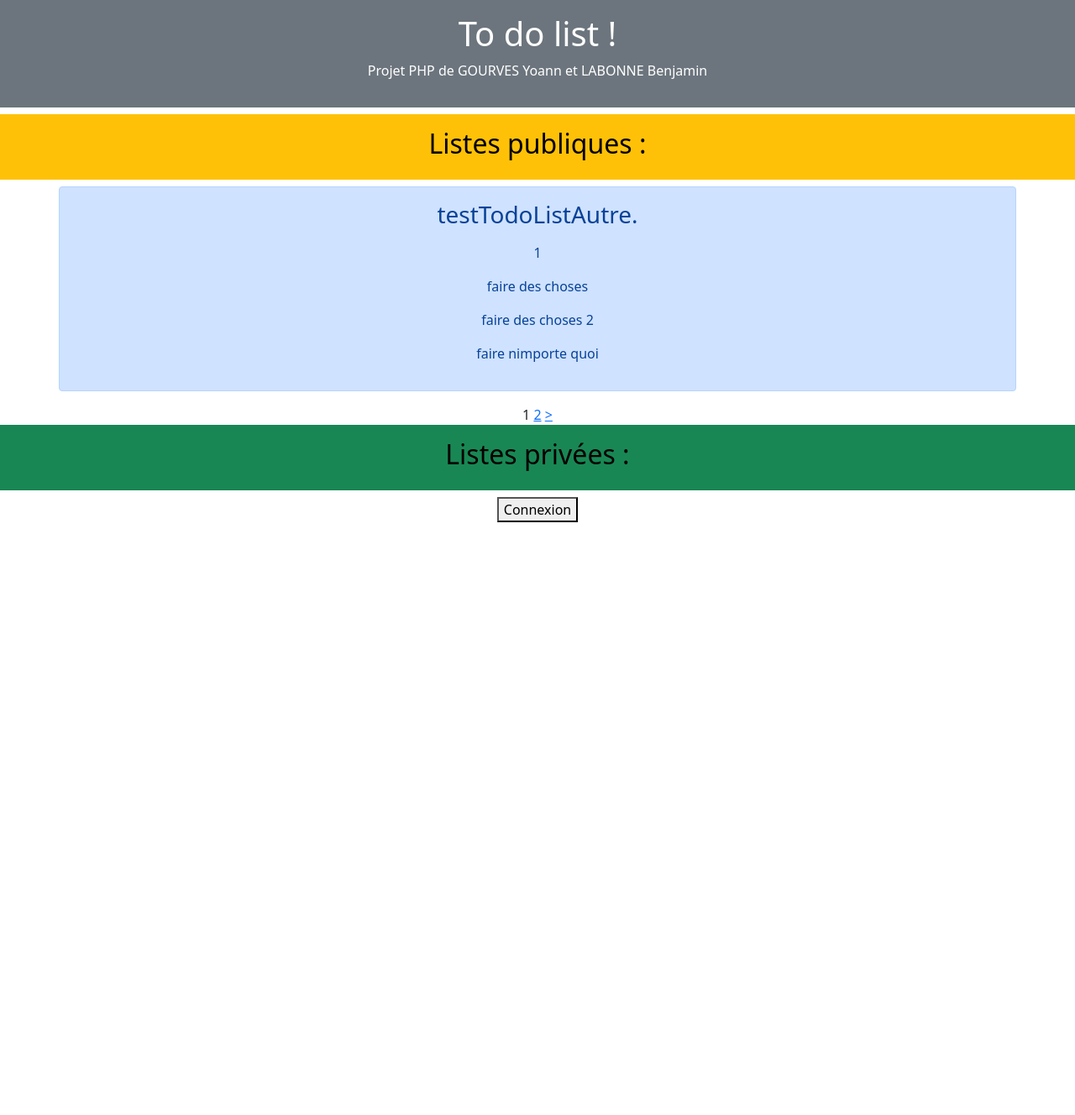
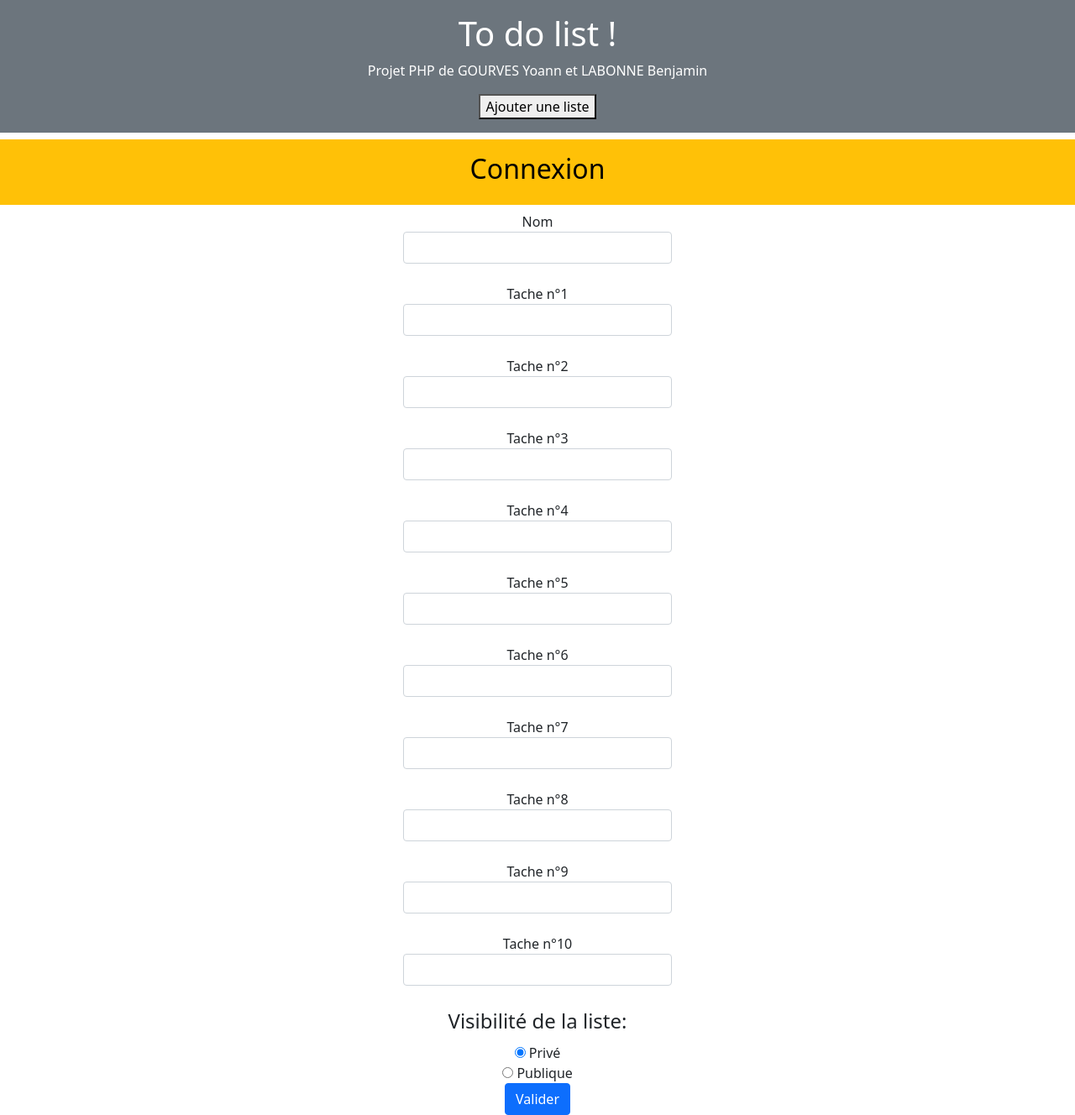
Before and after one commit to belabon25/2A-PHP, a PHP site: page /index.php?action=addList in a window 1280 px wide. Shown: the whole page at 84% size. Before the commit the page ends 622 px from the top, so only its background shows below. Run offline with PHP 8.4, Linux system fonts and the light colour scheme; data comes from the database, SQL or seed files in the repository.

Commit message:
implemented adding lists

```diff
--- a/config/utils.php
+++ b/config/utils.php
@@ -24,3 +24,4 @@ $vues['vueTaskPrivee']=$dir.'vues/vueTaskPrivee.php';
 $vues['vueConnexion']=$dir.'vues/vueConnexion.php';
 $vues['vueEnTete']=$dir.'vues/vueEnTete.php';
 $vues['vueTaskPriveeNonCo']=$dir.'vues/vueTaskPriveeNonCo.php';
+$vues['vueAddList']=$dir.'vues/vueAddList.php';
--- a/controleur/controller.php
+++ b/controleur/controller.php
@@ -54,6 +54,23 @@ class Controller
         require($GLOBALS["vues"]['vueTaskPrivee']);
     }
 
+    public function validateAndAddList()
+    {
+       if (isset($_POST["fname"]) && isset($_POST["fvisibility"])) {
+            $i=1;
+            $tabTask=array();
+            $name=$_POST["fname"];
+            $visibility=$_POST["fvisibility"]=="public"?1:0;
+            while(isset($_POST["ft".$i])){
+                $tabTask[]=$_POST[("ft".$i)];
+                $i+=1;
+            }
+            Validation::validateFormNewList($name,$tabTask);
+            $todoListModel=new todolistModel($GLOBALS["dsn"], $GLOBALS["user"], $GLOBALS["passwd"]);
+            $todoListModel->addList($name,$visibility,$tabTask);
+        }
+    }
+
     //Le constructeur regarde quel paramètre est donné pour ensuite choisir quelle page affichée
     public function __construct()
     {
@@ -70,6 +87,14 @@ class Controller
                     $todolistModel = new todolistModel($dsn, $user, $passwd); // A CHANGER
                     $res = $todolistModel->getPublicLists(0, 4);
                     break;
+                case ("addList"):
+                    require($GLOBALS["vues"]['vueEnTete']);
+                    require($GLOBALS["vues"]['vueAddList']);
+                    break;
+                case("verifList"):
+                    $this->validateAndAddList();
+                    header("Location: index.php");
+                    break;
                 default:
                     $this->createPublicPage();
             }
--- a/modele/gateway/gatewayTask.php
+++ b/modele/gateway/gatewayTask.php
@@ -15,5 +15,9 @@ class gatewayTask{
         }
         return $arr;
     }
+    public function addTask($name, $listId):void{
+        $query="insert into task(name,idList) values(:n,:id)";
+        $this->con->executeQuery($query,array(':n'=>array($name,PDO::PARAM_STR),':id'=>array($listId,PDO::PARAM_INT)));
+    }
     private $con;
 }
--- a/modele/gateway/gatewayTodolist.php
+++ b/modele/gateway/gatewayTodolist.php
@@ -42,4 +42,14 @@ class gatewayTodolist{
         $res=$this->con->getResults();
         return $res[0][0];
     }
+
+    public function addList(string $name, bool $isPrivate, int $idUser=NULL):int
+    {
+        $query="insert into todolist(name,isPrivate,isDone,idUser) values (:n,:p,:d,:id)";
+        $this->con->executeQuery($query,array(":n"=>array($name,PDO::PARAM_STR),':p'=>array($isPrivate,PDO::PARAM_BOOL),':d'=>array(0,PDO::PARAM_BOOL),':id'=>array($idUser,PDO::PARAM_INT)));
+        $query="select max(id) from todolist";
+        $this->con->executeQuery($query);
+        $res=$this->con->getResults();
+        return $res[0][0];
+    }
 }
--- a/modele/taskModel.php
+++ b/modele/taskModel.php
@@ -9,4 +9,7 @@ class taskModel{
     public function getTasks(int $listId):array{
         return $this->gtTask->getTasks($listId);
     }
+    public function addTask($name, $listId):void{
+        $this->gtTask->addTask($name,$listId);
+    }
 }
--- a/modele/todoList.php
+++ b/modele/todoList.php
@@ -6,14 +6,14 @@ class todoList{
     private $isDone;
     private $idUser;
     private $idList;
-    public function __construct(int $idList,string $name, bool $isPrivate, bool $isDone, int $idUser){
+    public function __construct(int $idList,string $name, bool $isPrivate, bool $isDone, ?int $idUser){
         $this->idList=$idList;
         $this->name=$name;
         $this->isPrivate=$isPrivate;
         $this->isDone=$isDone;
         $this->idUser=$idUser;
-        $gt=new taskModel($GLOBALS["dsn"],$GLOBALS["user"],$GLOBALS["passwd"]);
-        $this->tasks=$gt->getTasks($this->idList);
+        $tm=new taskModel($GLOBALS["dsn"],$GLOBALS["user"],$GLOBALS["passwd"]);
+        $this->tasks=$tm->getTasks($this->idList);
     }
     public function __toString():string
     {
--- a/modele/todolistModel.php
+++ b/modele/todolistModel.php
@@ -17,4 +17,12 @@ class todolistModel{
     public function getNbPrivateLists(int $userId):int{
         return $this->gtToDoList->getNbPrivateLists($userId);
     }
+    public function addList(string $name, bool $isPrivate, array $tabTask, int $userId=NULL):void{
+        $isPrivate=$userId==NUll?0:$isPrivate;
+        $id=$this->gtToDoList->addList($name,$isPrivate,$userId);
+        $tm=new taskModel($GLOBALS["dsn"],$GLOBALS["user"],$GLOBALS["passwd"]);
+        foreach($tabTask as $t){
+            $tm->addTask($t,$id);
+        }
+    }
 }
--- /dev/null
+++ b/vues/vueAddList.php
@@ -0,0 +1,77 @@
+<div class="jumbotron text-center">
+        <div>
+            <div class="p-3 mb-2 bg-warning text-black">
+                <h2>Connexion</h2>
+            </div>
+            <div class="w-25 col-md-8 mx-auto">
+            <!-- mettre le fichier qui gere ca ici -->
+                <form action="index.php?action=verifList" method="POST">
+                    <div class="form-row align-items-center">
+                        <div class="form-group row-auto">
+                            <label for="fname">Nom</label>
+                            <input class="form-control" type="text" id="fname" name="fname"><br>
+                        </div>
+                        <div class="form-group row-auto">
+                            <label for="fpasswd">Tache n°1</label>
+                            <input class="form-control" type="text" id="ft1" name="ft1"><br>
+                        </div>
+                        <div class="form-group row-auto">
+                            <label for="fpasswd">Tache n°2</label>
+                            <input class="form-control" type="text" id="ft2" name="ft2"><br>
+                        </div>
+                        <div class="form-group row-auto">
+                            <label for="fpasswd">Tache n°3</label>
+                            <input class="form-control" type="text" id="ft3" name="ft3"><br>
+                        </div>
+                        <div class="form-group row-auto">
+                            <label for="fpasswd">Tache n°4</label>
+                            <input class="form-control" type="text" id="ft4" name="ft4"><br>
+                        </div>
+                        <div class="form-group row-auto">
+                            <label for="fpasswd">Tache n°5</label>
+                            <input class="form-control" type="text" id="ft5" name="ft5"><br>
+                        </div>
+                        <div class="form-group row-auto">
+                            <label for="fpasswd">Tache n°6</label>
+                            <input class="form-control" type="text" id="ft6" name="ft6"><br>
+                        </div>
+                        <div class="form-group row-auto">
+                            <label for="fpasswd">Tache n°7</label>
+                            <input class="form-control" type="text" id="ft7" name="ft7"><br>
+                        </div>
+                        <div class="form-group row-auto">
+                            <label for="fpasswd">Tache n°8</label>
+                            <input class="form-control" type="text" id="ft8" name="ft8"><br>
+                        </div>
+                        <div class="form-group row-auto">
+                            <label for="fpasswd">Tache n°9</label>
+                            <input class="form-control" type="text" id="ft9" name="ft9"><br>
+                        </div>
+                        <div class="form-group row-auto">
+                            <label for="fpasswd">Tache n°10</label>
+                            <input class="form-control" type="text" id="ft10" name="ft10"><br>
+                        </div>
+                        <div class="form-group col-auto">
+                            <fieldset>
+                                <legend>Visibilité de la liste:</legend>
+                                <div>
+                                    <input type="radio" id="fprivate" name="fvisibility" value="private" checked>
+                                    <label for="fprivate">Privé</label>
+                                </div>
+                                <div>
+                                    <input type="radio" id="fpublic" name="fvisibility" value="public">
+                                    <label for="fpublic">Publique</label>
+                                </div>
+                            </fieldset>
+                        </div>
+                        <div class="form-group row-auto">
+                            <input class="btn btn-primary" type="submit" value="Valider">
+                        </div>
+                    </div>
+                </form>
+            </div>
+        </div>
+    </div>
+</body>
+
+</html>
--- a/vues/vueConnexion.php
+++ b/vues/vueConnexion.php
@@ -5,7 +5,7 @@
             </div>
             <div class="w-25 col-md-8 mx-auto">
             <!-- mettre le fichier qui gere ca ici -->
-                <form action="">
+                <form action="" method="POST">
                     <div class="form-row align-items-center">
                         <div class="form-group row-auto">
                             <label for="fname">Username</label>
--- a/vues/vueEntete.php
+++ b/vues/vueEntete.php
@@ -9,7 +9,16 @@
 <body>
     <div class="jumbotron text-center">
         <div class="p-3 mb-2 bg-secondary text-white">
-            <h1>To do list !</h1>
-            <p>Projet PHP de GOURVES Yoann et LABONNE Benjamin</p>
+            <div>
+                <h1>To do list !</h1>
+                <p>Projet PHP de GOURVES Yoann et LABONNE Benjamin</p>
+            </div>
+            <div class="align-left">
+                <a href="index.php?action=addList">
+                    <button>
+                        Ajouter une liste
+                    </button>
+                </a>
+            </div>
         </div>
     </div>
```
